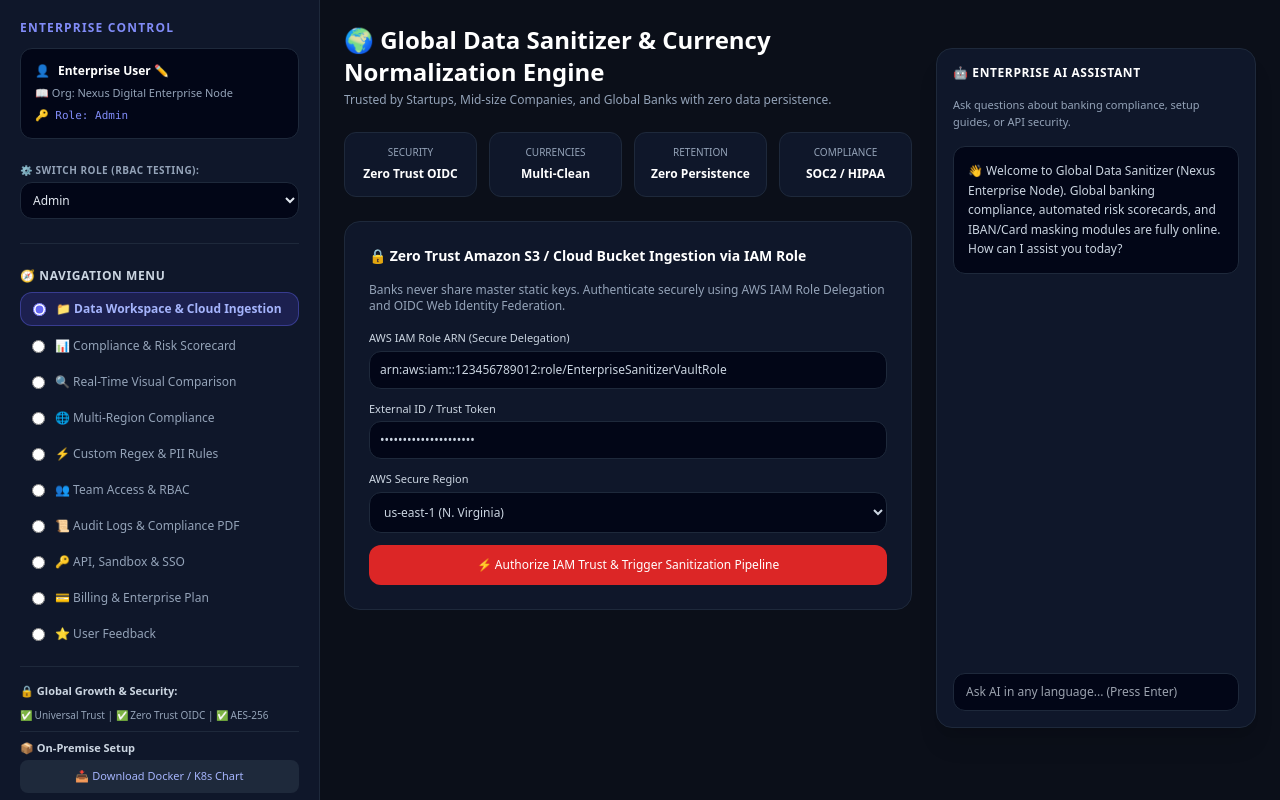
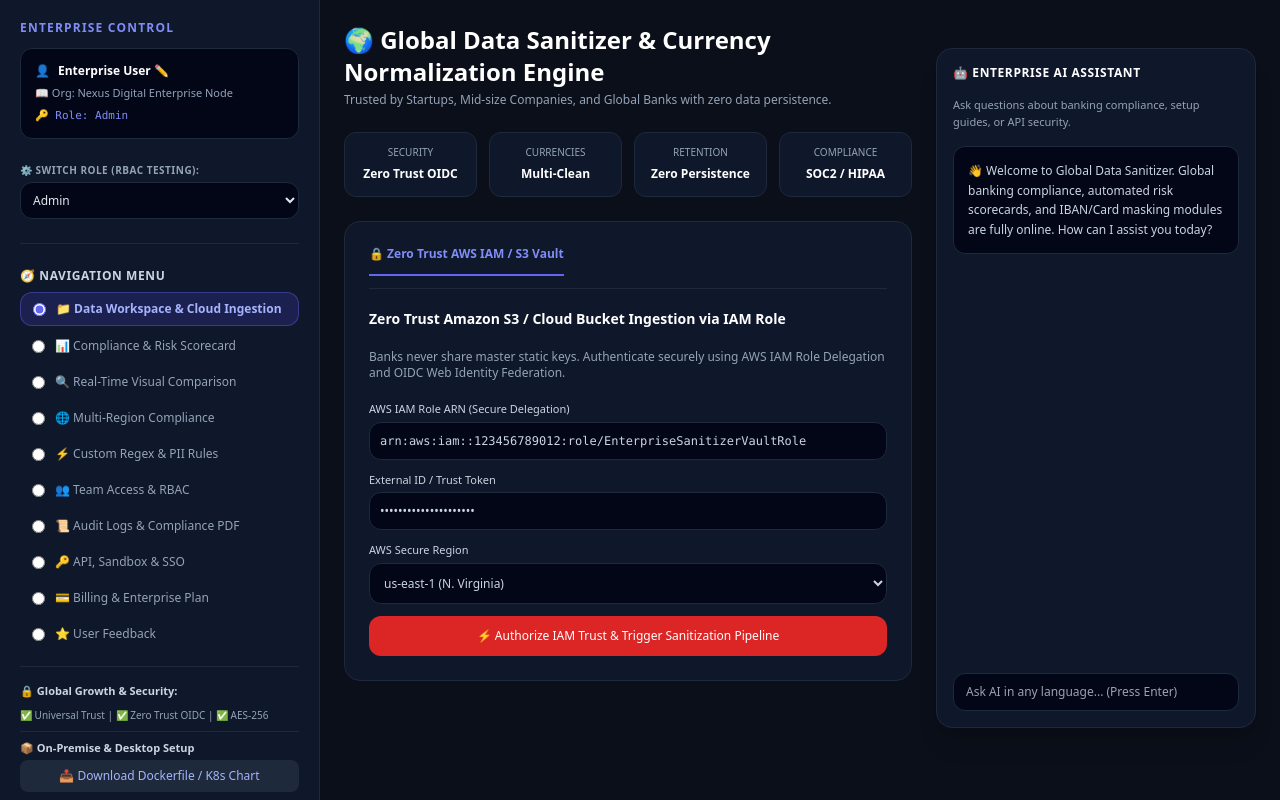
Before and after one commit to nabeehazaghumali-afk/global-data-sanitizer, a Next.js app: page / in a window 1280 px wide. Built offline with nearby package versions, Linux system fonts and the light colour scheme.

Commit message:
Update page.js

```diff
--- a/app/page.js
+++ b/app/page.js
@@ -16,21 +16,21 @@ function DashboardContent() {
   const [userName, setUserName] = useState('Enterprise User');
   const [isEditingName, setIsEditingName] = useState(false);
   const [aiPrompt, setAiPrompt] = useState('');
-  const [aiResponse, setAiResponse] = useState('👋 Welcome to Global Data Sanitizer (Nexus Enterprise Node). Global banking compliance, automated risk scorecards, and IBAN/Card masking modules are fully online. How can I assist you today?');
+  const [aiResponse, setAiResponse] = useState('👋 Welcome to Global Data Sanitizer. Global banking compliance, automated risk scorecards, and IBAN/Card masking modules are fully online. How can I assist you today?');
 
-  // Interactive states for modules
-  const [fileContent, setFileContent] = useState('{\n  "customer": "Enterprise Client",\n  "email": "client@bank-vault.com",\n  "iban": "GB33BUKB20201555555555",\n  "amount": "EUR 24,500.00"\n}');
+  // Interactive states
   const [awsArn, setAwsArn] = useState('arn:aws:iam::123456789012:role/EnterpriseSanitizerVaultRole');
   const [extId, setExtId] = useState('secure_token_xyz_9981');
   const [region, setRegion] = useState('us-east-1 (N. Virginia)');
+  const [rawInput, setRawInput] = useState('{\n  "customer": "John Doe",\n  "email": "john.doe@bank-vault.com",\n  "iban": "GB33BUKB20201555555555",\n  "amount": "EUR 24,500.00"\n}');
+  const [sovereignRegion, setSovereignRegion] = useState('🇪🇺 EU-Central-1 (Frankfurt - Strict GDPR Compliance)');
   const [ruleName, setRuleName] = useState('Proprietary Employee ID Filter');
   const [regexExpr, setRegexExpr] = useState('EMP-\\d{4}-[A-Z]{2}');
   const [maskVal, setMaskVal] = useState('[RESTRICTED_EMP_ID]');
   const [targetField, setTargetField] = useState('Employee_Code');
-  const [sovereignRegion, setSovereignRegion] = useState('🇪🇺 EU-Central-1 (Frankfurt - Strict GDPR Compliance)');
   const [reportTitle, setReportTitle] = useState('Q4 Banking Enterprise Data Sanitization & PII Audit Report');
   const [auditNotes, setAuditNotes] = useState('All ingested data processed entirely in volatile memory via AES-256 encryption. Zero retention on disk.');
-  const [recipientEmail, setRecipientEmail] = useState('global.data.sanitizer@gmail.com');
+  const [recipientEmail, setRecipientEmail] = useState('admin@enterprise.com');
   const [feedbackName, setFeedbackName] = useState('Enterprise User (Admin)');
   const [rating, setRating] = useState(5);
   const [reviewText, setReviewText] = useState('');
@@ -57,7 +57,7 @@ function DashboardContent() {
 
   return (
     <div className="flex min-h-screen bg-[#0b0f19] text-[#f8fafc] font-sans">
-      {/* SIDEBAR: Enterprise Control & Navigation */}
+      {/* SIDEBAR */}
       <aside className="w-80 bg-[#0f172a] border-r border-slate-800 p-5 flex flex-col justify-between h-screen sticky top-0 overflow-y-auto">
         <div className="space-y-6">
           <div>
@@ -75,7 +75,7 @@ function DashboardContent() {
                     className="bg-slate-900 border border-indigo-500 px-1 py-0.5 rounded text-xs text-white outline-none w-36"
                   />
                 ) : (
-                  <span onClick={() => setIsEditingName(true)} className="cursor-pointer hover:text-indigo-400" title="Click to edit name">
+                  <span onClick={() => setIsEditingName(true)} className="cursor-pointer hover:text-indigo-400">
                     {userName} ✏️
                   </span>
                 )}
@@ -124,20 +124,21 @@ function DashboardContent() {
 
         <div className="mt-4 pt-4 border-t border-slate-800 text-[11px] text-slate-400 space-y-2">
           <div className="font-bold text-slate-300">🔒 Global Growth & Security:</div>
-          <div className="text-[10px] text-slate-400">✅ Universal Trust | ✅ Zero Trust OIDC | ✅ AES-256</div>
+          <div className="text-[10px]">✅ Universal Trust | ✅ Zero Trust OIDC | ✅ AES-256</div>
           <div className="pt-2 border-t border-slate-800">
-            <div className="font-bold text-slate-300 mb-1">📦 On-Premise Setup</div>
-            <button onClick={() => alert('Docker configuration bundle downloaded successfully!')} className="w-full py-2 bg-slate-800 hover:bg-slate-700 text-indigo-300 text-center rounded-lg transition font-medium">
-              📥 Download Docker / K8s Chart
+            <div className="font-bold text-slate-300 mb-1">📦 On-Premise & Desktop Setup</div>
+            <button onClick={() => alert('Docker configuration bundle downloaded successfully!')} className="w-full py-2 bg-slate-800 hover:bg-slate-700 text-indigo-300 text-center rounded-lg transition font-medium text-xs">
+              📥 Download Dockerfile / K8s Chart
             </button>
           </div>
         </div>
       </aside>
 
-      {/* MAIN CONTENT & AI ASSISTANT LAYOUT */}
+      {/* MAIN CONTENT AREA */}
       <main className="flex-1 p-6 overflow-y-auto flex gap-6">
-        {/* CENTER MODULE CONTENT */}
         <div className="flex-1 space-y-6">
+
+          {/* TAB 0: DATA WORKSPACE */}
           {activeTab === 0 && (
             <div className="space-y-6">
               <div>
@@ -152,13 +153,19 @@ function DashboardContent() {
                 <div className="bg-slate-900 border border-slate-800 p-3 rounded-xl text-center"><span className="text-[10px] text-slate-400 block">COMPLIANCE</span><span className="text-xs font-bold text-white">SOC2 / HIPAA</span></div>
               </div>
 
-              <div className="bg-slate-900 border border-slate-800 p-6 rounded-2xl space-y-4">
-                <h3 className="text-sm font-bold text-white">🔒 Zero Trust Amazon S3 / Cloud Bucket Ingestion via IAM Role</h3>
+              {/* Sub-tabs simulation */}
+              <div className="bg-slate-900 border border-slate-800 p-6 rounded-2xl space-y-5">
+                <div className="border-b border-slate-800 pb-3 flex gap-4 text-xs font-bold text-indigo-400">
+                  <span className="border-b-2 border-indigo-500 pb-3 cursor-pointer">🔒 Zero Trust AWS IAM / S3 Vault</span>
+                </div>
+
+                <h3 className="text-sm font-bold text-white">Zero Trust Amazon S3 / Cloud Bucket Ingestion via IAM Role</h3>
                 <p className="text-xs text-slate-400">Banks never share master static keys. Authenticate securely using AWS IAM Role Delegation and OIDC Web Identity Federation.</p>
+
                 <div className="space-y-3">
                   <div>
                     <label className="text-[11px] text-slate-300 block mb-1">AWS IAM Role ARN (Secure Delegation)</label>
-                    <input type="text" value={awsArn} onChange={(e) => setAwsArn(e.target.value)} className="w-full bg-slate-950 border border-slate-800 rounded-xl p-2.5 text-xs text-slate-300 outline-none" />
+                    <input type="text" value={awsArn} onChange={(e) => setAwsArn(e.target.value)} className="w-full bg-slate-950 border border-slate-800 rounded-xl p-2.5 text-xs text-slate-300 outline-none font-mono" />
                   </div>
                   <div>
                     <label className="text-[11px] text-slate-300 block mb-1">External ID / Trust Token</label>
@@ -180,15 +187,16 @@ function DashboardContent() {
             </div>
           )}
 
+          {/* TAB 1: COMPLIANCE & RISK SCORECARD */}
           {activeTab === 1 && (
             <div className="space-y-6">
               <h2 className="text-2xl font-bold text-white">📊 Enterprise Compliance & Data Risk Scorecard</h2>
               <p className="text-xs text-slate-400">Automated audit verification providing instant risk scoring for multinational institutions.</p>
 
               <div className="grid grid-cols-1 md:grid-cols-3 gap-4">
-                <div className="p-4 bg-slate-900 border border-slate-800 rounded-xl"><span className="text-xs text-slate-400 block">Overall Security Rating</span><span className="text-2xl font-bold text-emerald-400 mt-1 block">AAA+</span></div>
-                <div className="p-4 bg-slate-900 border border-slate-800 rounded-xl"><span className="text-xs text-slate-400 block">PII Leakage Risk</span><span className="text-2xl font-bold text-emerald-400 mt-1 block">0.00%</span></div>
-                <div className="p-4 bg-slate-900 border border-slate-800 rounded-xl"><span className="text-xs text-slate-400 block">GDPR / HIPAA Readiness</span><span className="text-2xl font-bold text-emerald-400 mt-1 block">100%</span></div>
+                <div className="p-4 bg-slate-900 border border-slate-800 rounded-xl"><span className="text-xs text-slate-400 block">Overall Security Rating</span><span className="text-2xl font-bold text-emerald-400 mt-1 block">AAA+</span><span className="text-[10px] text-slate-500">Top 1% Global Standard</span></div>
+                <div className="p-4 bg-slate-900 border border-slate-800 rounded-xl"><span className="text-xs text-slate-400 block">PII Leakage Risk</span><span className="text-2xl font-bold text-emerald-400 mt-1 block">0.00%</span><span className="text-[10px] text-slate-500">Fully Mitigated</span></div>
+                <div className="p-4 bg-slate-900 border border-slate-800 rounded-xl"><span className="text-xs text-slate-400 block">GDPR / HIPAA Readiness</span><span className="text-2xl font-bold text-emerald-400 mt-1 block">100%</span><span className="text-[10px] text-slate-500">Fully Certified</span></div>
               </div>
 
               <div className="bg-slate-900 border border-slate-800 p-5 rounded-2xl space-y-3">
@@ -216,6 +224,7 @@ function DashboardContent() {
             </div>
           )}
 
+          {/* TAB 2: REAL-TIME VISUAL COMPARISON */}
           {activeTab === 2 && (
             <div className="space-y-6">
               <h2 className="text-2xl font-bold text-white">🔍 Real-Time Visual PII Masking & Currency Comparison</h2>
@@ -224,7 +233,7 @@ function DashboardContent() {
               <div className="grid grid-cols-1 md:grid-cols-2 gap-4">
                 <div>
                   <label className="text-xs text-slate-400 block mb-1">📥 Raw Input Data (Messy & Exposed PII)</label>
-                  <textarea value={fileContent} onChange={(e) => setFileContent(e.target.value)} className="w-full h-48 bg-slate-900 border border-slate-800 rounded-xl p-3 text-xs text-slate-300 font-mono resize-none outline-none"></textarea>
+                  <textarea value={rawInput} onChange={(e) => setRawInput(e.target.value)} className="w-full h-48 bg-slate-900 border border-slate-800 rounded-xl p-3 text-xs text-slate-300 font-mono resize-none outline-none"></textarea>
                 </div>
                 <div>
                   <label className="text-xs text-emerald-400 block mb-1">🔒 Sanitized Output (AES-256 Masked)</label>
@@ -237,6 +246,7 @@ function DashboardContent() {
             </div>
           )}
 
+          {/* TAB 3: MULTI-REGION COMPLIANCE */}
           {activeTab === 3 && (
             <div className="space-y-6">
               <h2 className="text-2xl font-bold text-white">🌐 Multi-Region Cloud Compliance & Data Residency Routing</h2>
@@ -261,6 +271,7 @@ function DashboardContent() {
             </div>
           )}
 
+          {/* TAB 4: CUSTOM REGEX & PII RULES */}
           {activeTab === 4 && (
             <div className="space-y-6">
               <h2 className="text-2xl font-bold text-white">⚡ Custom Developer Regex & PII Rule Builder</h2>
@@ -292,6 +303,7 @@ function DashboardContent() {
             </div>
           )}
 
+          {/* TAB 5: TEAM ACCESS & RBAC */}
           {activeTab === 5 && (
             <div className="space-y-6">
               <h2 className="text-2xl font-bold text-white">👥 Enterprise Team Access & RBAC Management</h2>
@@ -322,6 +334,7 @@ function DashboardContent() {
             </div>
           )}
 
+          {/* TAB 6: AUDIT LOGS & COMPLIANCE PDF */}
           {activeTab === 6 && (
             <div className="space-y-6">
               <h2 className="text-2xl font-bold text-white">📜 Tamper-Proof Audit Compliance Logs (SOC2 / ISO 27001)</h2>
@@ -364,6 +377,7 @@ function DashboardContent() {
             </div>
           )}
 
+          {/* TAB 7: API, SANDBOX & SSO */}
           {activeTab === 7 && (
             <div className="space-y-6">
               <h2 className="text-2xl font-bold text-white">🔑 Developer Sandbox APIs, Key Generator & Enterprise SSO</h2>
@@ -394,6 +408,7 @@ function DashboardContent() {
             </div>
           )}
 
+          {/* TAB 8: BILLING & ENTERPRISE PLAN */}
           {activeTab === 8 && (
             <div className="space-y-6">
               <h2 className="text-2xl font-bold text-white">💳 Subscription, Tier Limits & Payment Gateways</h2>
@@ -433,6 +448,7 @@ function DashboardContent() {
             </div>
           )}
 
+          {/* TAB 9: USER FEEDBACK */}
           {activeTab === 9 && (
             <div className="space-y-6">
               <h2 className="text-2xl font-bold text-white">⭐ User Feedback & Enterprise Reviews</h2>
@@ -457,9 +473,10 @@ function DashboardContent() {
               </div>
             </div>
           )}
+
         </div>
 
-        {/* RIGHT SIDEBAR: Enterprise AI Assistant */}
+        {/* RIGHT SIDEBAR: AI ASSISTANT */}
         <aside className="w-80 bg-slate-900 border border-slate-800 p-4 rounded-2xl flex flex-col justify-between h-[85vh] sticky top-6 shadow-xl">
           <div className="space-y-4">
             <h3 className="text-xs font-bold text-white flex items-center gap-1.5 uppercase tracking-wider">
```
